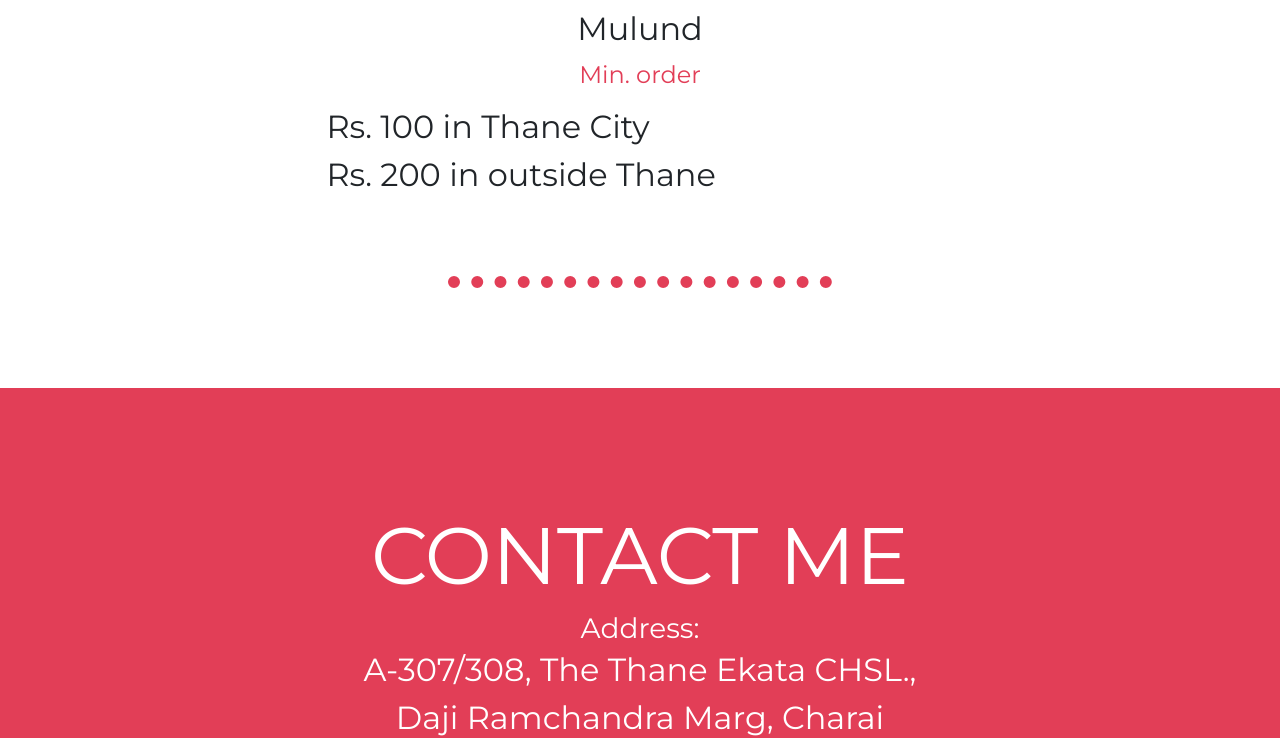
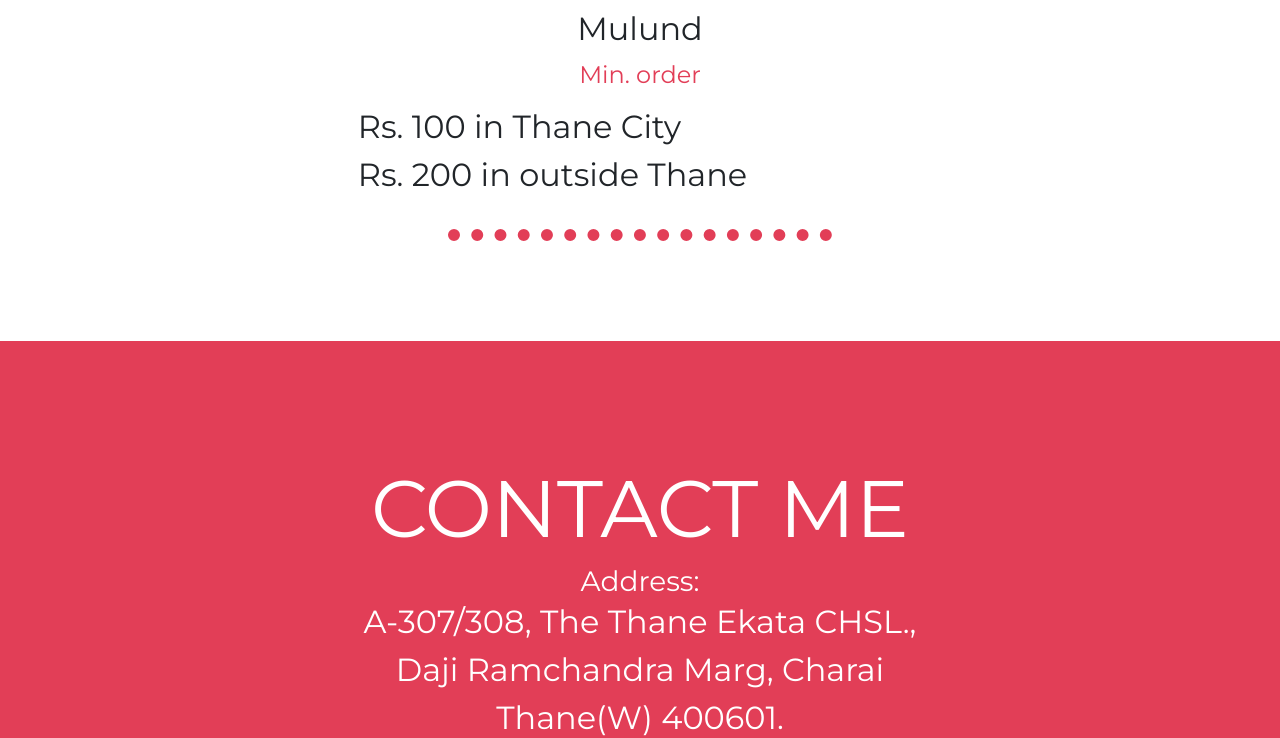
Before and after one commit to thesiddharth21/adwait-website, a plain HTML site: page index.html in a window 1280 px wide. Shown: the part 3516-4254 px from the top of the page. Drawn offline with nearby package versions, Linux system fonts and the light colour scheme.

Commit message:
Update styles.css

```diff
--- a/css/styles.css
+++ b/css/styles.css
@@ -117,7 +117,7 @@ ul li::before {
 
 .min-order{
   text-align: left;
-  padding: 2% 0 5% 0;
+  padding: 2% 0 0 5%;
 }
 /* FOOTER */
 footer{
```
